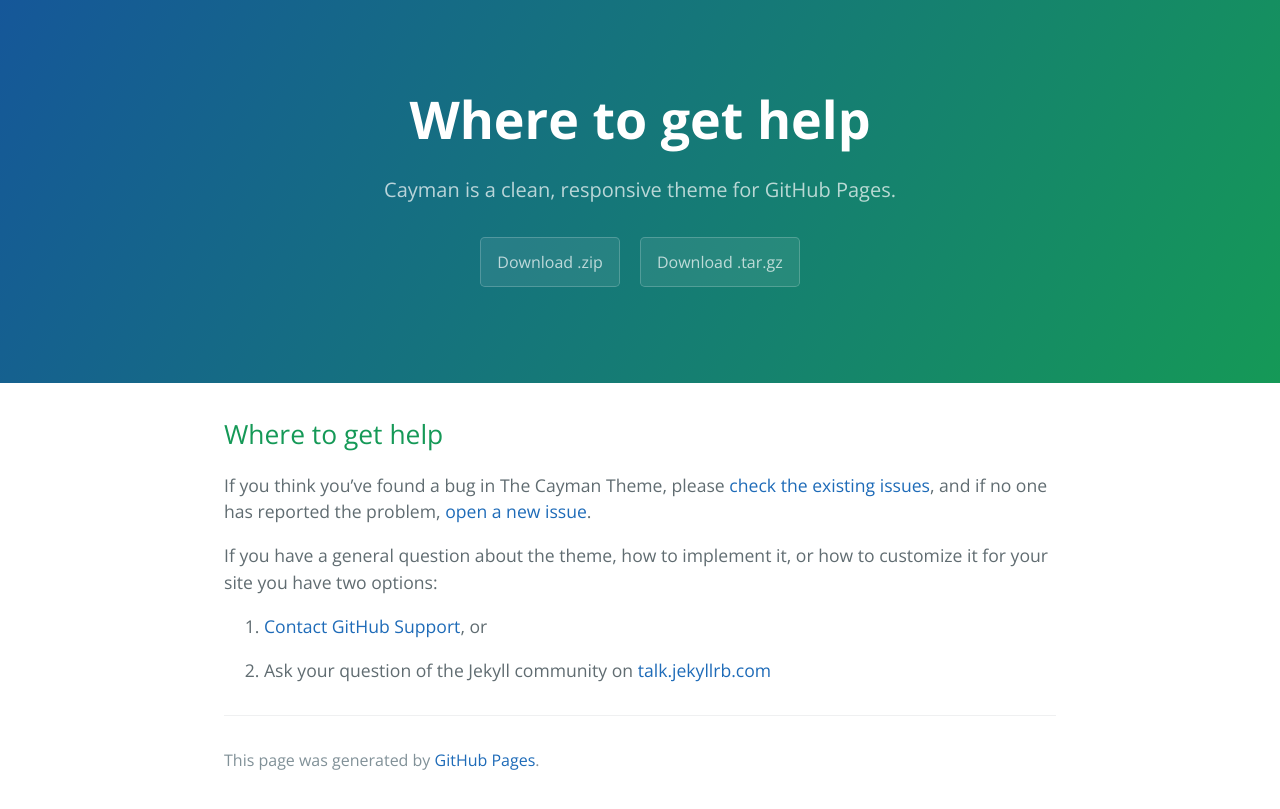
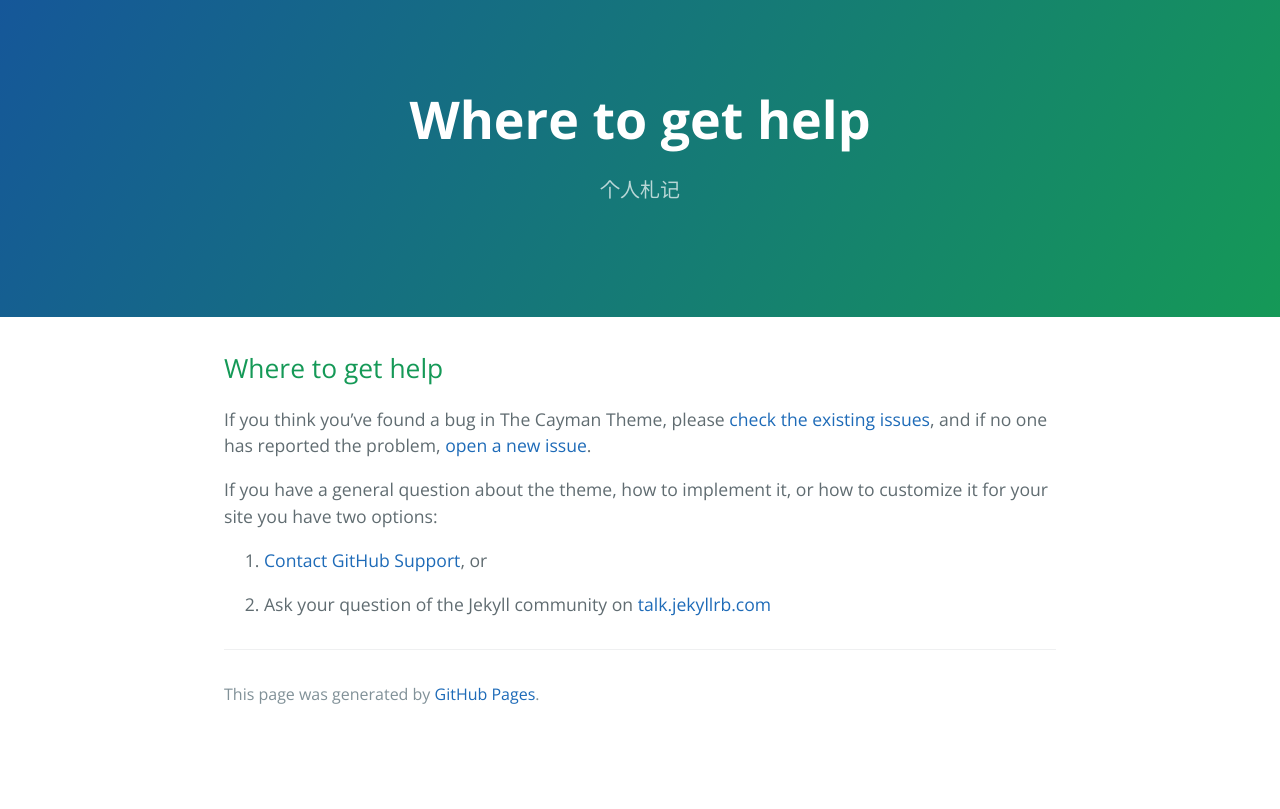
Before and after one commit to jinpenggang/jinpenggang.github.io, a Jekyll site: the page built from docs/SUPPORT.md, in a window 1280 px wide. Shown: the top 809 px of the page. Built offline with Jekyll 4.4.1, drawn with Linux system fonts in a browser that asks for light colours; our own code applies the rules of GitHub Pages for plain Markdown files.

Commit message:
something new

```diff
--- a/_config.yml
+++ b/_config.yml
@@ -1,5 +1,5 @@
-title: Cayman theme
-description: Cayman is a clean, responsive theme for GitHub Pages.
-show_downloads: true
+title: 靳鹏刚
+description: 个人札记
+show_downloads: false
 google_analytics:
 theme: jekyll-theme-cayman
```
